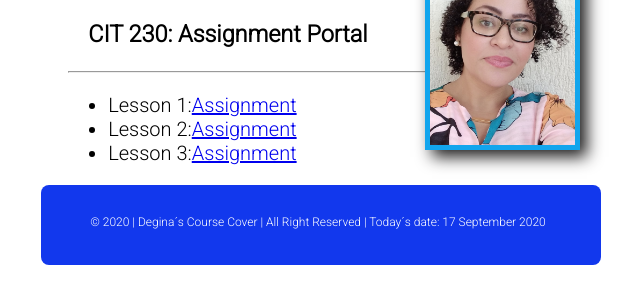
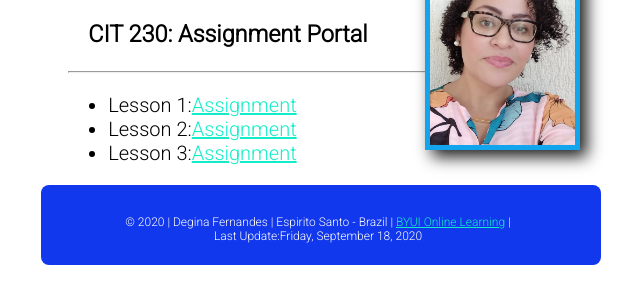
Before and after one commit to deginarof/deginarof2.github.io, a plain HTML site: page index.html in a window 1280 px wide. Shown: the part 136-440 px from the top of the page, without its empty margins (319-959 px from the left). Drawn offline with Linux system fonts and the light colour scheme.

Commit message:
setting up current date

```diff
--- a/css/main.css
+++ b/css/main.css
@@ -32,8 +32,17 @@ h1 {
     color: #ffffff;
 }
 
-hr {
+hr,
+a {
     color: #12EDC7;
+}
+
+a:hover {
+    color: #38ED12;
+}
+
+a:visited {
+    color: #ED1238;
 }
 
 h3 {
--- a/index.html
+++ b/index.html
@@ -33,8 +33,9 @@
         </section>
     </main>
     <footer>
-        &copy; 2020 | Degina´s Course Cover | All Right Reserved | Today´s date: 17 September 2020
+        &copy; 2020 | Degina Fernandes | Espirito Santo - Brazil | <a href="https://www.byui.edu/online" target="_blank">BYUI Online Learning</a> |<br> Last Update:<span id='currentdate'></span>
     </footer>
+    <script src="js/currentdate.js"></script>
 </body>
 
 </html>
--- /dev/null
+++ b/js/currentdate.js
@@ -0,0 +1,7 @@
+const options = {
+    weekday: 'long',
+    day: 'numeric',
+    month: 'long',
+    year: 'numeric'
+};
+document.getElementById('currentdate').textContent = new Date().toLocaleDateString("en-US", options);
```
